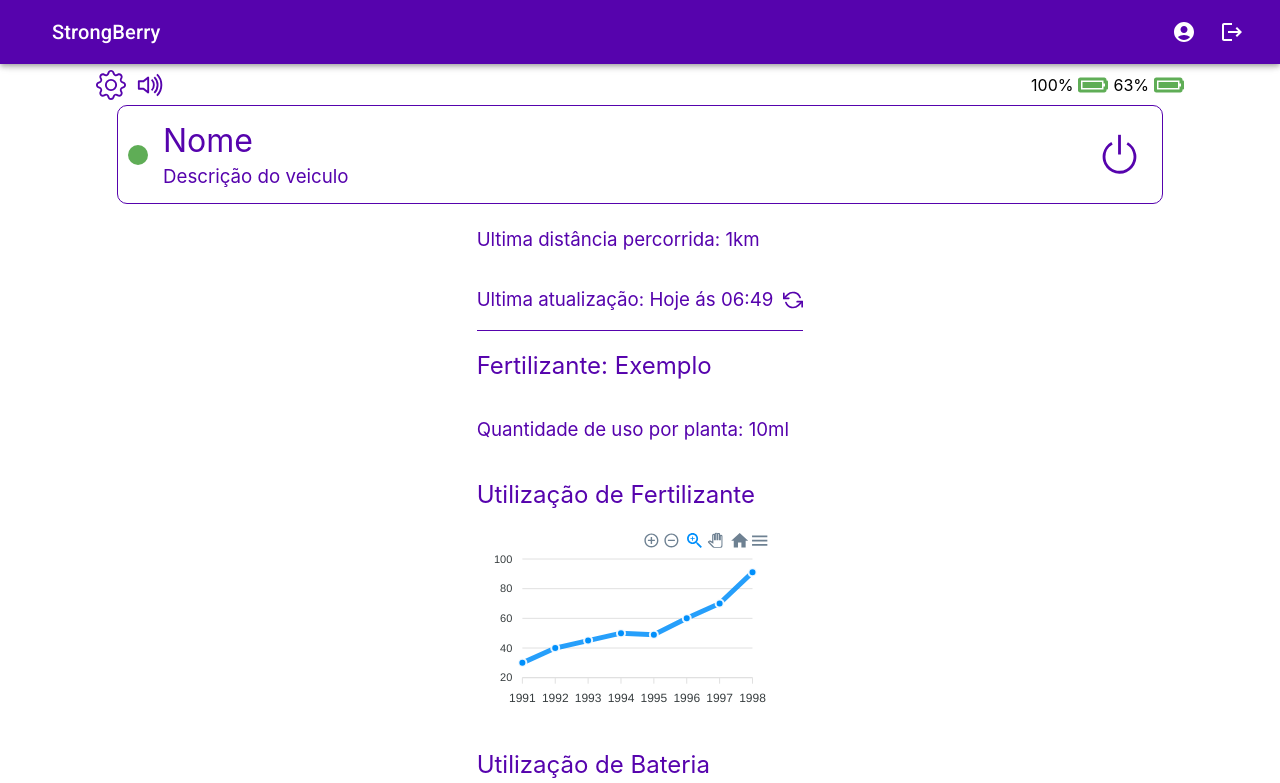
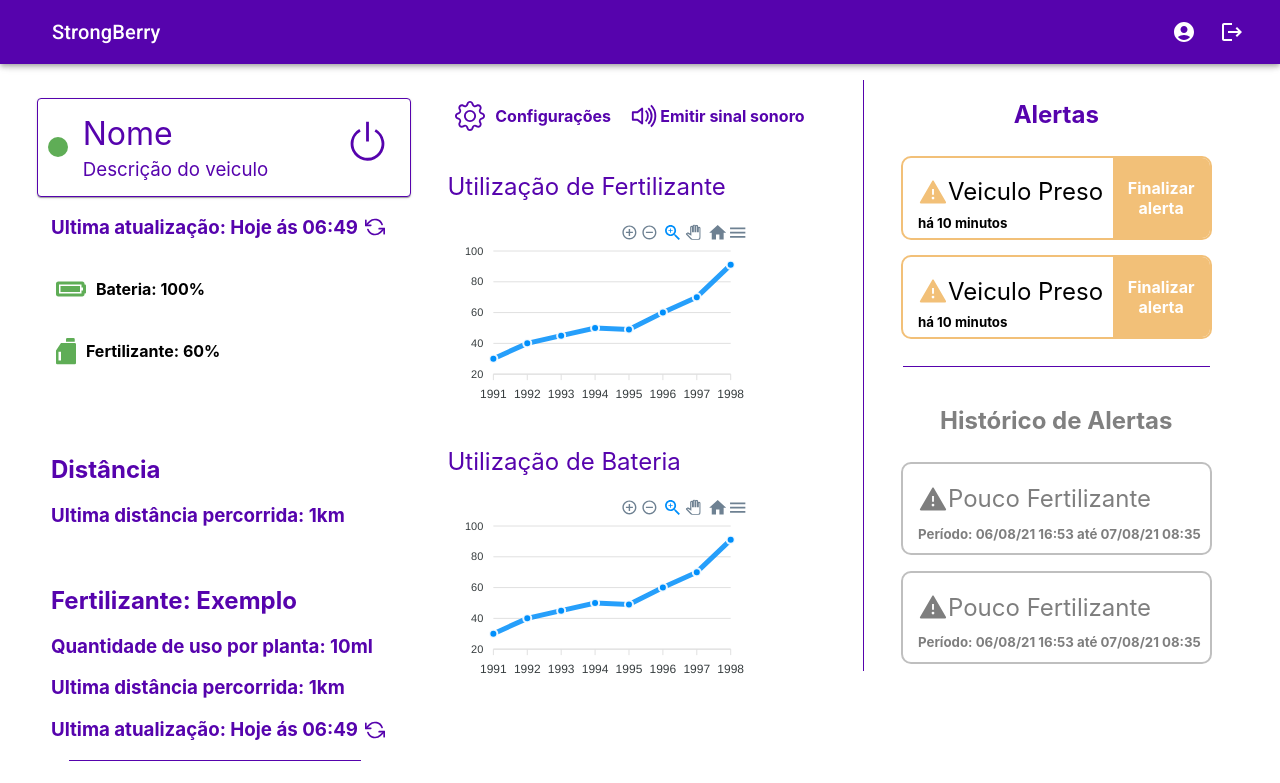
Before and after one commit to PI2-Grupo-8/frontend, a React (Create React App) app: page /vehicle/1 in a window 1280 px wide. Shown: the top 783 px of the page. Built offline with nearby package versions, Linux system fonts and the light colour scheme; no server answers.

Commit message:
Added alert pages

```diff
--- /dev/null
+++ b/src/components/Alerts/ActiveAlert.js
@@ -0,0 +1,20 @@
+import React from 'react';
+import { AiFillWarning } from 'react-icons/ai';
+
+import './style.css'
+
+const ActiveAlert = () => (
+    <div className="alert-card alert-active-card">
+        <div className="alert-card-content">
+            <h2>
+                <AiFillWarning size={30} color="#F2C078" /> Veiculo Preso
+            </h2>
+            <h5>há 10 minutos</h5>
+        </div>
+        <div className="finish-alert-button">
+            <h3>Finalizar<br />alerta</h3>
+        </div>
+    </div>
+)
+
+export default ActiveAlert;
--- /dev/null
+++ b/src/components/Alerts/InactiveAlert.js
@@ -0,0 +1,17 @@
+import React from 'react';
+import { AiFillWarning } from 'react-icons/ai';
+
+import './style.css'
+
+const InactiveAlert = () => (
+    <div className="alert-card alert-inactive-card">
+        <div className="alert-card-content">
+            <h2>
+                <AiFillWarning size={30} color="black" /> Pouco Fertilizante
+            </h2>
+            <h5>Período: 06/08/21 16:53 até 07/08/21 08:35</h5>
+        </div>
+    </div>
+)
+
+export default InactiveAlert;
--- /dev/null
+++ b/src/components/Alerts/style.css
@@ -0,0 +1,71 @@
+.alert-card {
+    display: flex;
+    align-items: center;
+    justify-content: flex-end;
+    width: 80%;
+    border-radius: 10px;
+    margin: 2%;
+}
+
+.alert-active-card {
+    border: 2px solid var(--yellow);
+    overflow: hidden;
+    max-height: 10vh;
+}
+
+.alert-inactive-card {
+    border: 2px solid grey;
+    opacity: 0.5;
+    border-radius: 10px;
+}
+
+.alert-card-content {
+    display: flex;
+    align-items: flex-start;
+    justify-content: center;
+    flex-direction: column;
+    width: 100%;
+    padding-left: 5%;
+}
+
+.alert-card-content > h2 {
+    display: flex;
+    align-items: center;
+    justify-content: center;
+    font-weight: normal;
+    font-size: 1.5em;
+    margin-bottom: 4%;
+    text-align: center;
+}
+
+.alert-card-content > h5 {
+    margin-bottom: 1%;
+    margin-top: 0;
+    margin-bottom: 4%;
+}
+
+.finish-alert-button {
+    background-color: var(--yellow);
+    padding: 5%;
+    width: 30%;
+    display: flex;
+    align-items: center;
+    justify-content: center;
+    height: 100vh;
+}
+
+.finish-alert-button > h3 {
+    text-align: center;
+    color: white;
+    font-size: 1em;
+}
+
+.alert-separator {
+    background-color: var(--purple);
+    width: 80%;
+    height: 1px;
+    margin-top: 5%;
+}
+
+@media screen and (max-width: 800px){
+}
--- a/src/components/Fertilizer/index.js
+++ b/src/components/Fertilizer/index.js
@@ -4,17 +4,17 @@
 import { ReactComponent as FertilizerThreeQuarters } from "../../assets/icons/fertilizer/fertilizer_three_quarters.svg";
 import { ReactComponent as FertilizerFull } from "../../assets/icons/fertilizer/fertilizer_full.svg";
 
-const Fertilizer = ({ percentage }) => {
+const Fertilizer = ({ percentage, width = 20 }) => {
   if (percentage < 25)
-    return <FertilizerEmpty width={20}/>
+    return <FertilizerEmpty width={width}/>
   if (percentage < 50)
-    return <FertilizerQuarter width={20} />
+    return <FertilizerQuarter width={width} />
   if (percentage < 75)
-    return <FertilizerHalf width={20} />
+    return <FertilizerHalf width={width} />
   if (percentage < 100)
-    return <FertilizerThreeQuarters width={20} />
+    return <FertilizerThreeQuarters width={width} />
   else
-    return <FertilizerFull width={20} />
+    return <FertilizerFull width={width} />
 }
 
 export default Fertilizer;
--- a/src/index.css
+++ b/src/index.css
@@ -19,5 +19,6 @@
   --purple: #5603AD;
   --white: #ffffff;
   --green: #5FAD56;
+  --yellow: #F2C078;
   --font: Maven Pro;
 }
--- /dev/null
+++ b/src/pages/Alerts/index.js
@@ -0,0 +1,21 @@
+import React from 'react';
+
+import ActiveAlert from '../../components/Alerts/ActiveAlert';
+import InactiveAlert from '../../components/Alerts/InactiveAlert';
+import './style.css'
+
+const Alerts = () => {
+    return (
+        <div>
+            <h1 className="alert-container-title">Lista de alertas</h1>
+            <div className="alert-list">
+                <ActiveAlert />
+                <div className="alert-separator" />
+                <h1 className="alert-history-title" >Histórico de Alertas</h1>
+                <InactiveAlert />
+            </div>
+        </div>
+    );
+}
+
+export default Alerts;
--- /dev/null
+++ b/src/pages/Alerts/style.css
@@ -0,0 +1,15 @@
+.alert-container-title {
+    padding-left: 8%;
+    color: var(--purple);
+}
+
+.alert-list {
+    display: flex;
+    align-items: center;
+    justify-content: center;
+    flex-direction: column;
+}
+
+.alert-history-title {
+    color: gray;
+}
--- a/src/pages/ControlPanel/index.js
+++ b/src/pages/ControlPanel/index.js
@@ -2,58 +2,46 @@
 import { BsGear, BsVolumeUp, BsPower } from "react-icons/bs";
 import { FiRefreshCcw } from 'react-icons/fi';
 import Chart from "react-apexcharts";
+import Card from '@mui/material/Card';
 
+import './style.css'
 import Battery from '../../components/Battery';
+import Fertilizer from '../../components/Fertilizer';
+import ActiveAlert from '../../components/Alerts/ActiveAlert';
+import InactiveAlert from '../../components/Alerts/InactiveAlert';
 
-const Card = () => (
-    <>
-        <div style={{ margin: 5, borderColor: '#5603AD', borderStyle: 'solid', borderRadius: 10, borderWidth: 1, display: 'flex', justifyContent: 'space-between', padding: 10, width: '80%' }}>
-            <div style={{ display: 'flex', justifyContent: 'center', alignItems: 'center' }}>
-                <div style={{ backgroundColor: '#5FAD56', height: 20, width: 20, borderRadius: 50, marginRight: 10 }} />
-                <div>
-                    <h1 style={{ margin: 5, fontWeight: 'initial', color: '#5603AD' }}>Nome</h1>
-                    <h3 style={{ margin: 5, fontWeight: 'initial', color: '#5603AD' }}>Descrição do veiculo</h3>
+const DescriptionCard = () => (
+    <Card className="card-container">
+        <div className="description">
+            <div className="vehicle-status" />
+            <div className="description-content">
+                <h1>Nome</h1>
+                <h3>Descrição do veiculo</h3>
             </div>
         </div>
-            <div style={{ display: 'flex', alignItems: 'center', margin: 10 }}>
-                <BsPower style={{ fontSize: 45, color: '#5603AD', fontWeight: 'bold' }} />
+        <BsPower className="on-off-icon" />
+    </Card>
+)
+
+const Header = () => (
+    <div className="header-container">
+        <div>
+            <BsGear className="header-icon lateral-space" />
+            <BsVolumeUp className="header-icon" />
+        </div>
+        <div>
+            <span>100%</span>
+            <Battery size={30} color='#5FAD56' className="battery-icon" />
+            <span>63%</span>
+            <Fertilizer />
         </div>
     </div>
-    </>
 )
 
-const ControlPanel = () => {
-    return (
-        <div style={{
-            display: 'flex',
-            flexDirection: 'column',
-            alignItems: 'center',
-            marginTop: -10
-        }}>
-            <div style={{ display: 'flex', justifyContent: 'space-between', width: '85%' }}>
-                <div style={{ display: 'flex', justifyContent: 'center', alignItems: 'center' }}>
-                    <BsGear style={{ fontSize: 30, color: '#5603AD', fontWeight: 'bold', marginRight: 10 }} />
-                    <BsVolumeUp style={{ fontSize: 30, color: '#5603AD', fontWeight: 'bold' }} />
-                </div>
-                <div style={{ display: 'flex', justifyContent: 'center', alignItems: 'center' }}>
-                    <span>100%</span>
-                    <Battery size={30} color='#5FAD56' style={{ marginLeft: 5, marginRight: 5 }} />
-                    <span>63%</span>
-                    <Battery size={30} color='#5FAD56' style={{ marginLeft: 5 }} />
-                </div>
-            </div>
-            <Card />
-            <div style={{ display: 'flex', flexDirection: 'column', alignItems: 'flex-start' }}>
-                <h3 style={{ fontWeight: 'normal', color: '#5603AD' }}>Ultima distância percorrida: 1km</h3>
-                <div style={{display: 'flex', justifyContent: 'center', alignItems: 'center'}}>
-                    <h3 style={{ fontWeight: 'normal', color: '#5603AD' }}>Ultima atualização: Hoje ás 06:49</h3>
-                    <FiRefreshCcw style={{marginLeft: 10}} size={20} color="#5603AD"/>
-                </div>
-                <div style={{ backgroundColor: '#5603AD', width: "100%", height: 1 }} />
 
-                <h2 style={{ fontWeight: 'normal', color: '#5603AD' }} >Fertilizante: Exemplo</h2>
-                <h3 style={{ fontWeight: 'normal', color: '#5603AD' }} >Quantidade de uso por planta: 10ml</h3>
-                <h2 style={{ fontWeight: 'normal', color: '#5603AD' }} >Utilização de Fertilizante</h2>
+const Charts = () => (
+    <>
+        <h2 className="chart-title">Utilização de Fertilizante</h2>
         <div>
             <Chart
                 options={{
@@ -74,10 +62,10 @@
                     }
                 ]}
                 type="line"
-                        width="100%"
+                width="80%"
             />
         </div>
-                <h2 style={{ fontWeight: 'normal', color: '#5603AD' }} >Utilização de Bateria</h2>
+        <h2 className="chart-title">Utilização de Bateria</h2>
         <div>
             <Chart
                 options={{
@@ -98,9 +86,53 @@
                     }
                 ]}
                 type="line"
-                        width="100%"
+                width="80%"
             />
         </div>
+    </>
+)
+
+const ControlPanel = () => {
+    return (
+        <div className="vehicle-container">
+            <div className="vehicle-info" >
+                <Header />
+                <DescriptionCard />
+                <div className="vehicle-info-container-mobile">
+                    <h3 className="vehicle-last-update">Ultima atualização: Hoje ás 06:49 <FiRefreshCcw size={20} color="#5603AD" /></h3>
+                    <div className='fuel-level'>
+                        <span><Battery size={30} color='#5FAD56' className="battery-icon" /><h4>Bateria: 100%</h4></span>
+                        <span><Fertilizer width={30} /><h4>Fertilizante: 60%</h4></span>
+                    </div>
+                    <h2>Distância</h2>
+                    <h3>Ultima distância percorrida: 1km</h3>
+                    <br />
+                    <h2>Fertilizante: Exemplo</h2>
+                    <h3>Quantidade de uso por planta: 10ml</h3>
+                </div>
+                <div className="vehicle-info-container">
+                    <h3>Ultima distância percorrida: 1km</h3>
+                    <h3 className="vehicle-last-update">Ultima atualização: Hoje ás 06:49 <FiRefreshCcw size={20} color="#5603AD" /></h3>
+                    <div className="separator" />
+                    <h2>Fertilizante: Exemplo</h2>
+                    <h3>Quantidade de uso por planta: 10ml</h3>
+                </div>
+            </div>
+            <div className="charts-container">
+                <div className="header-desktop">
+                    <h4><BsGear className="header-icon lateral-space" /> Configurações</h4>
+                    <h4><BsVolumeUp className="header-icon" /> Emitir sinal sonoro</h4>
+                </div>
+                <Charts />
+            </div>
+            <div className="alerts-container">
+                <h2>Alertas</h2>
+                <ActiveAlert />
+                <ActiveAlert />
+                <div className="separator" />
+                <h2 className="history">Histórico de Alertas</h2>
+                <InactiveAlert />
+                <InactiveAlert />
             </div>
         </div>
     );
--- /dev/null
+++ b/src/pages/ControlPanel/style.css
@@ -0,0 +1,199 @@
+.vehicle-container {
+    display: flex;
+    align-items: flex-start;
+    justify-content: space-evenly;
+}
+
+.vehicle-info {
+    width: 30vw;
+    margin-top: 1%;
+}
+
+.vehicle-info-container {
+    margin-left: 5%;
+}
+
+.vehicle-info-container-mobile {
+    margin-left: 5%;
+}
+
+.vehicle-info-container-mobile > h2,
+.vehicle-info-container-mobile > h3,
+.vehicle-info-container > h2,
+.vehicle-info-container > h3
+{
+    color: var(--purple);
+}
+
+.vehicle-last-update {
+    display: flex;
+    align-items: center;
+    justify-content: flex-start;
+}
+
+.vehicle-last-update > svg {
+    margin-left: 2%;
+}
+
+.charts-container {
+    width: 30vw;
+    max-width: 30vw;
+}
+
+.header-desktop {
+    display: flex;
+    justify-content: center;
+}
+
+.charts-container > div > h4 {
+    display: flex;
+    align-items: center;
+    margin-right: 5%;
+    color: var(--purple);
+}
+
+.alerts-container {
+    width: 30vw;
+    display: flex;
+    align-items: center;
+    justify-content: center;
+    flex-direction: column;
+    border-left: 1px solid var(--purple);
+}
+
+.alerts-container > h2:first-child {
+    margin-bottom: 5%;
+    color: #5603AD;
+}
+
+.alerts-container > .history {
+    margin-bottom: 5%;
+    color: gray;
+}
+
+.separator {
+    background-color: var(--purple);
+    width: 80%;
+    height: 1px;
+    margin: 5%;
+}
+
+.card-container {
+    margin: 5px;
+    border: 1px solid var(--purple);
+    display: flex;
+    justify-content: space-between;
+    padding: 10px;
+    border-radius: 10px;
+}
+
+.description {
+    display: flex;
+    justify-content: center;
+    align-items: center;
+}
+
+.vehicle-status {
+    background-color: var(--green);
+    height: 20px;
+    width: 20px;
+    border-radius: 50px;
+    margin-right: 10px;
+}
+
+.description-content > h1, .description-content > h3 {
+    margin: 5px;
+    color: var(--purple);
+    font-weight: initial;
+}
+
+.on-off-icon {
+    font-size: 45px;
+    font-weight: bold;
+    margin: 10px;
+    color: var(--purple);
+}
+
+.header-icon {
+    font-size: 30px;
+    color: var(--purple);
+    font-weight: bold;
+}
+
+.lateral-space {
+    margin-right: 10px;
+}
+
+
+.battery-icon {
+    margin: 0 5px 0 5px;
+}
+
+.fuel-level > span {
+    display: flex;
+    justify-content: flex-start;
+    align-items: center;
+}
+
+.fuel-level > span > h4 {
+    margin-left: 5px;
+}
+
+.fuel-level {
+    margin-bottom: 20%;
+}
+
+.header-container {
+    display: none;
+}
+
+.chart-title {
+    color: var(--purple);
+    font-weight: normal;
+}
+
+@media screen and (max-width: 800px){
+
+    .vehicle-container{
+        flex-direction: column;
+        align-items: center;
+        justify-content: center;
+    }
+
+    .vehicle-info {
+        width: 90%;
+    }
+
+    .alerts-container {
+        display: none;
+    }
+
+    .vehicle-info-container-mobile {
+        display: none;
+    }
+
+    .header-desktop {
+        display: none;
+    }
+
+    .charts-container {
+        width: 80%;
+        max-width: none;
+        display: flex;
+        justify-content: center;
+        align-items: flex-start;
+        flex-direction: column;
+    }
+
+    .header-container {
+        display: flex;
+        justify-content: space-between;
+        align-items: center;
+    }
+
+    .header-container > div:nth-child(2) {
+        display: flex;
+        justify-content: center;
+        align-items: center;
+    }
+}
--- a/src/routes/index.js
+++ b/src/routes/index.js
@@ -5,6 +5,7 @@
 import CreateVehicle from '../pages/CreateVehicle'
 import UpdateVehicle from '../pages/UpdateVehicle'
 import ControlPanel from '../pages/ControlPanel';
+import Alerts from '../pages/Alerts';
 import './style.css'
 
 const Routes = () => {
@@ -17,6 +18,7 @@
           <Route path="/vehicle/create" exact component={CreateVehicle} />
           <Route path="/vehicle/edit/:id" exact component={UpdateVehicle} />
           <Route path="/vehicle/:id" exact component={ControlPanel} />
+          <Route path="/alerts" exact component={Alerts} />
         </Switch>
       </BrowserRouter>
     </div>
```
Lines whose indentation alone changed are shown as unchanged.
